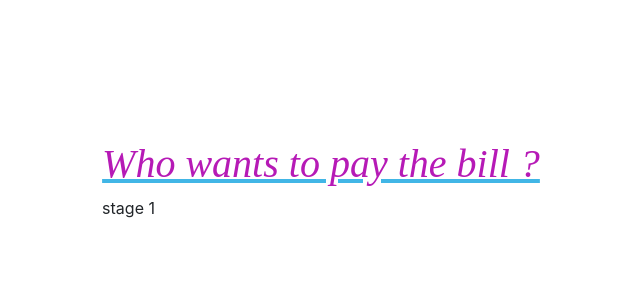
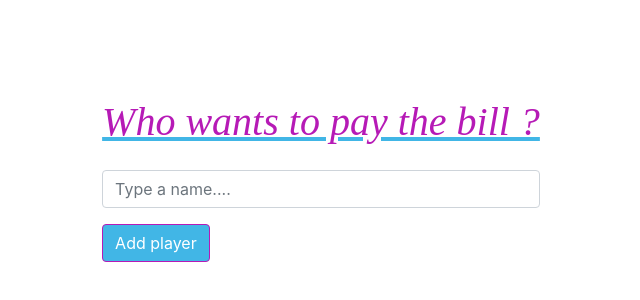
Before and after one commit to 9trocoder/paythebills, a React (Create React App) app: page / in a window 1280 px wide. Shown: the part 220-520 px from the top of the page, without its empty margins (319-959 px from the left). Built offline with nearby package versions, Linux system fonts and the light colour scheme.

Commit message:
add ref and validation

```diff
--- a/src/components/stage1.js
+++ b/src/components/stage1.js
@@ -1,10 +1,55 @@
-import React from 'react'
+import React, { useState, useContext, useRef } from 'react';
+import { Button, Form, Alert } from  'react-bootstrap';
+import { AppContext } from '../context';
 
 const Stage1 = () => {
+  const textInput = useRef();
+  const context = useContext(AppContext);
+  const [error, setError] = useState([false, ''])
+
+  const handleSubmit = (e) => {
+    e.preventDefault();
+    const value = textInput.current.value;
+    const validate = inputValidation(value);
+
+    if(validate) {
+      // form is valid ..add player
+      setError([false, ''])
+    }
+  }
+
+  const inputValidation = (value) => {
+    if(value === '') {
+      setError([true, 'Sorry, you need to add a name']);
+      return false;
+    }
+    if(value.length <= 2) {
+      setError([true, 'Sorry, you need 3 characters']);
+      return false;
+    }
+    return true;
+  }
+
   return (
-    <div>
-      stage 1
-    </div>
+    <>
+      <Form onSubmit={handleSubmit} className="mt-4">
+        <Form.Group>
+          <Form.Control
+            type="text"
+            placeholder="Type a name...."
+            name="player"
+            ref={textInput}
+          />
+        </Form.Group>
+        {
+          error[0] ? <Alert variant="danger">{error[1]}</Alert> : null
+        }
+
+        <Button className="miami" variant="primary" type="submit">
+          Add player
+        </Button>
+      </Form>
+    </>
   );
 }
 
```
